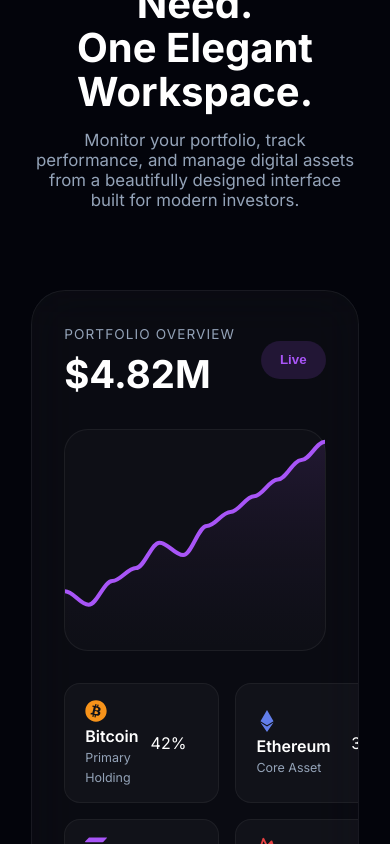
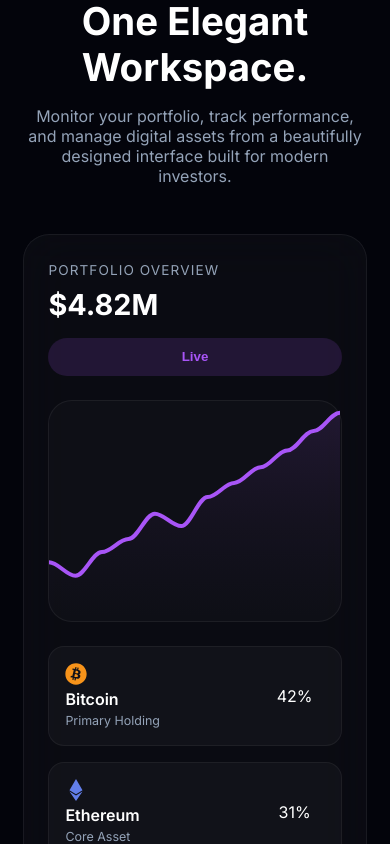
Before and after one commit to adediwura01/apex-velocity, a React (Vite) app: page / in a window 390 px wide. Shown: the part 7420-8264 px from the top of the page. Built offline with nearby package versions, Linux system fonts and the light colour scheme.

Commit message:
platform responsiveness

```diff
--- a/src/css/PlatformPreview.css
+++ b/src/css/PlatformPreview.css
@@ -136,3 +136,62 @@
     border-color:rgba(168,85,247,.25);
     background:rgba(255,255,255,.05);
 }
+
+
+@media (max-width:768px){
+
+    .platform-preview{
+        padding:6rem 6%;
+    }
+
+    /* ---------- Header ---------- */
+
+    .platform-header{
+        margin-bottom:3rem;
+    }
+
+    .platform-header h2{
+        font-size:2.4rem;
+        line-height:1.2;
+    }
+
+    .platform-header p{
+        font-size:1rem;
+    }
+
+    /* ---------- Dashboard ---------- */
+
+    .dashboard-mockup{
+        min-height:auto;
+        padding:1.5rem;
+        gap:1.5rem;
+        border-radius:26px;
+    }
+
+    /* ---------- Top ---------- */
+
+    .dashboard-top{
+        flex-direction:column;
+        align-items:flex-start;
+        gap:1rem;
+    }
+
+    .dashboard-top h3{
+        font-size:1.8rem;
+    }
+
+    .dashboard-button{
+        width:100%;
+        justify-content:center;
+    }
+
+    /* ---------- Assets ---------- */
+
+    .dashboard-assets{
+        grid-template-columns:1fr;
+    }
+
+    .asset-item{
+        padding:1rem;
+    }
+}
```
